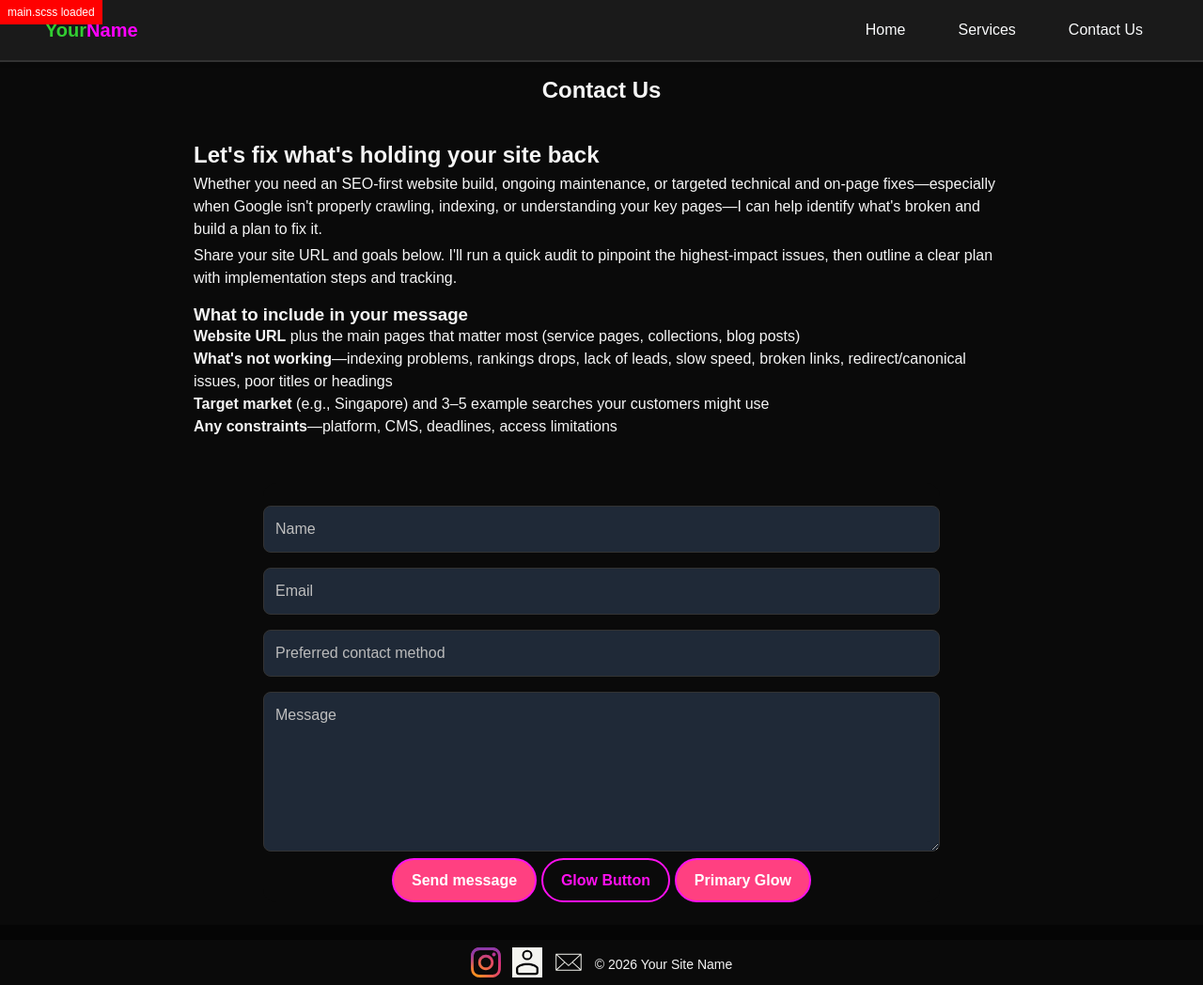
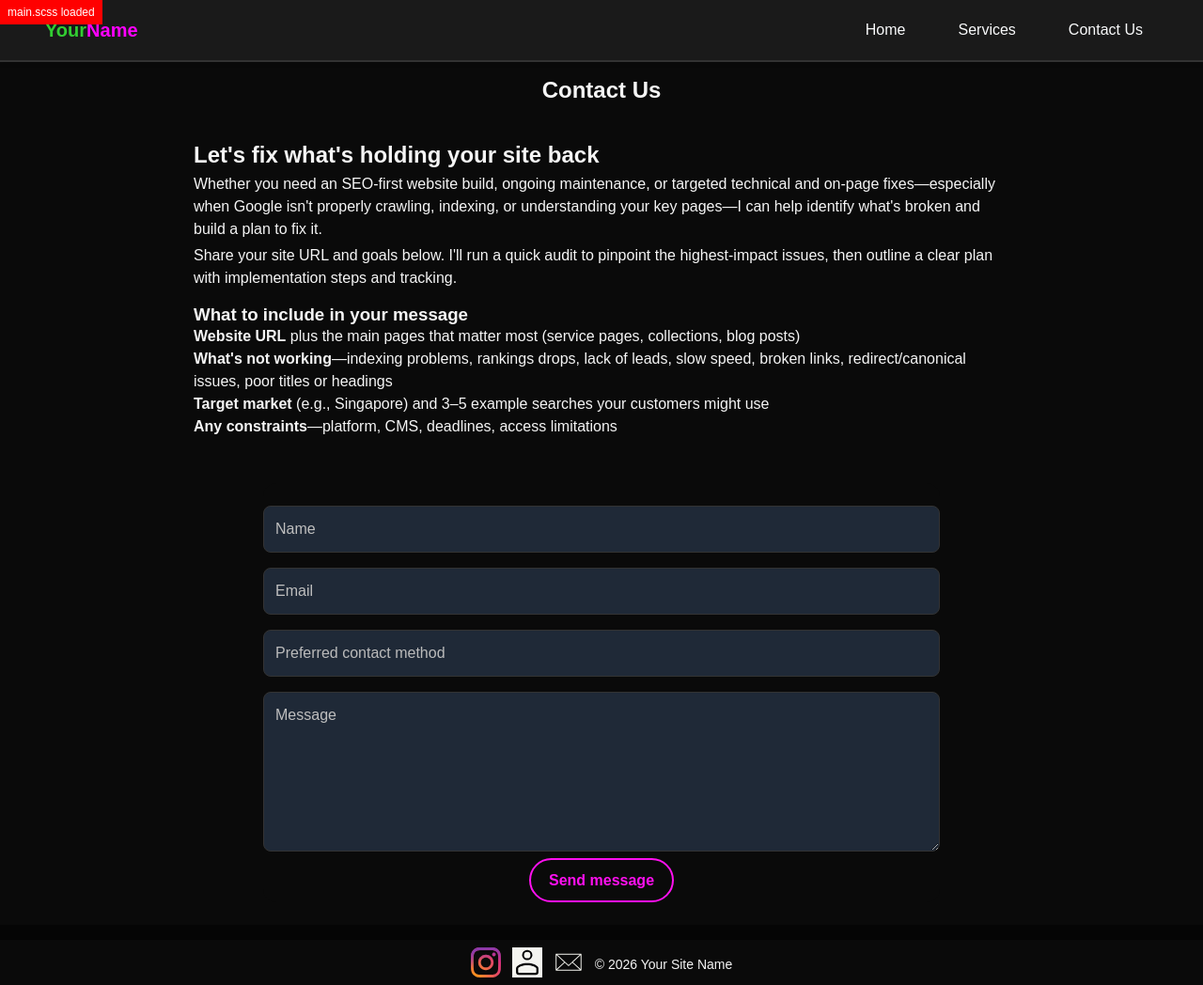
Before and after one commit to m33lucky-benny/test, a Jekyll site: the page built from contactus.html, in a window 1280 px wide and 1048 px high. Shown: the whole window at 94% size. Built offline with Jekyll 4.4.1, drawn with Linux system fonts in a browser that asks for light colours.

Commit message:
Update contact-form.html

```diff
--- a/_includes/contact-form.html
+++ b/_includes/contact-form.html
@@ -57,11 +57,9 @@
       required
     ></textarea>
 
-    <button type="submit" class="button-primary-glow">
-      Send message
-    </button>
-    <button class="button glow">Glow Button</button>
-    <button class="button button--primary glow">Primary Glow</button>
+
+    <button class="button glow">Send message</button>
+
 
     <div id="form-status" class="form-status" aria-live="polite"></div>
   </form>
```
